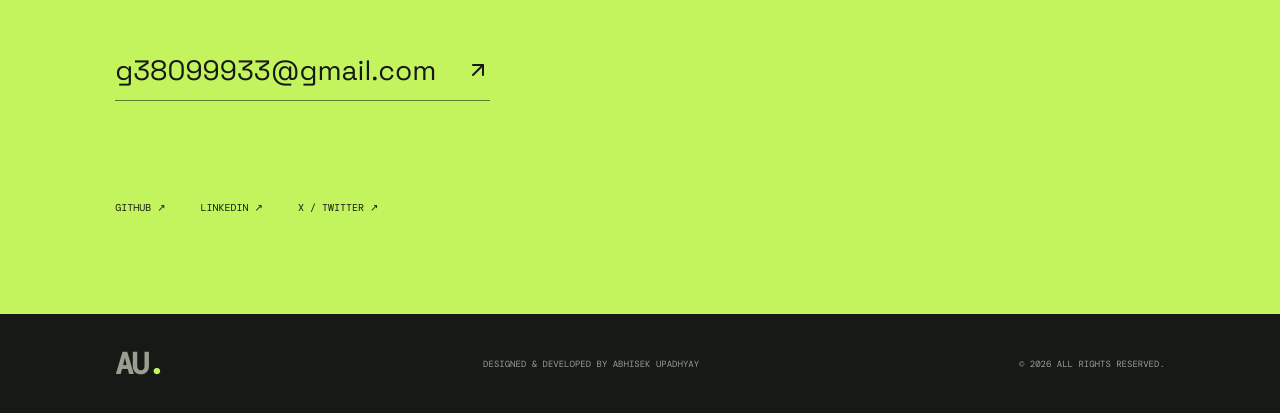
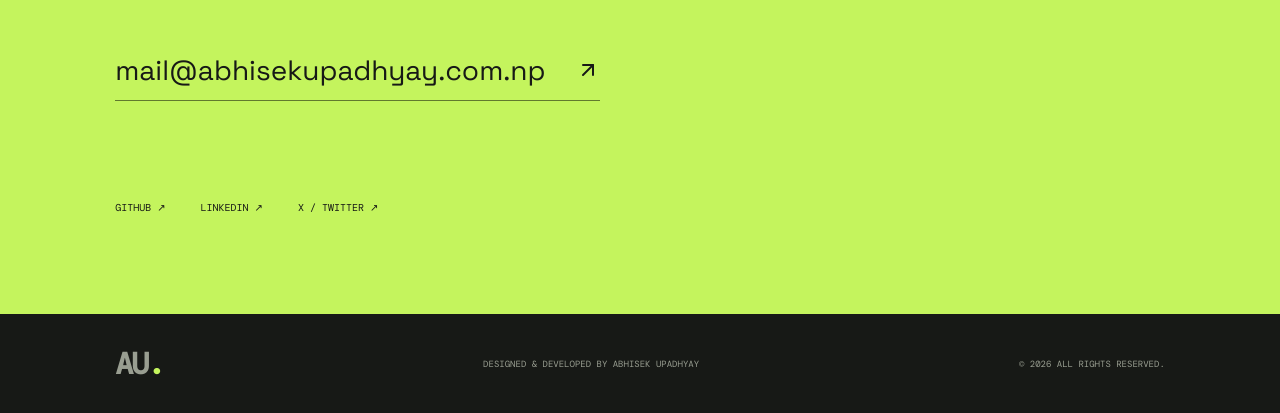
Before and after one commit to upadhyayabhisek/portfolio, a plain HTML site: page index.html in a window 1280 px wide. Shown: the part 6413-6826 px from the top of the page. Drawn offline with nearby package versions, Linux system fonts and the light colour scheme.

Commit message:
contact fix

```diff
--- a/index.html
+++ b/index.html
@@ -459,8 +459,8 @@
 
         <h2>LET'S MAKE<br />SOMETHING <span>GREAT.</span></h2>
 
-        <a href="mailto:g38099933@gmail.com" class="contact-link">
-          g38099933@gmail.com
+        <a href="mailto:mail@abhisekupadhyay.com.np" class="contact-link">
+          mail@abhisekupadhyay.com.np
           <i data-lucide="arrow-up-right"></i>
         </a>
 
```
